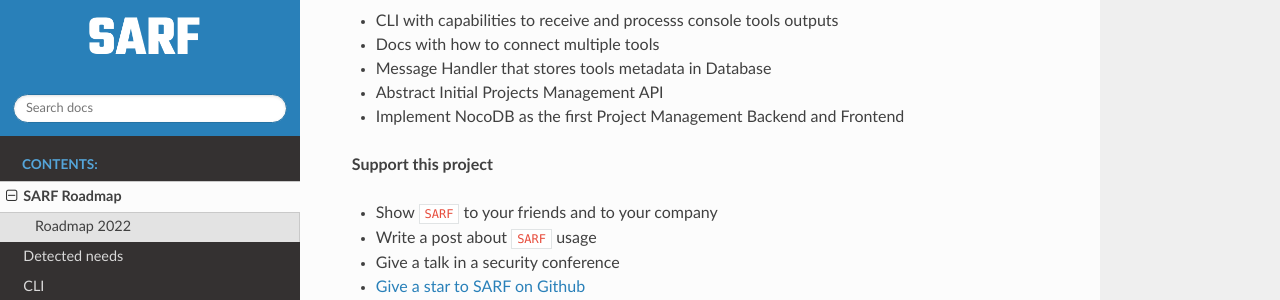
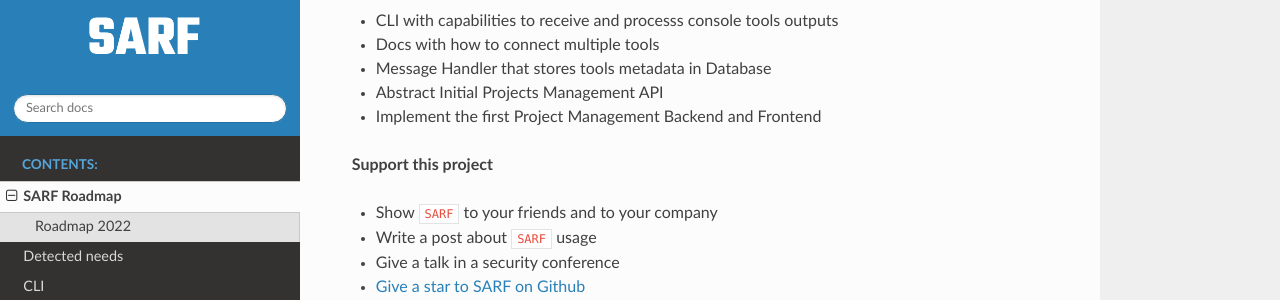
Before and after one commit to elchicodepython/SARF, a Sphinx documentation site: the page built from docs/common/roadmap_2022.md, in a window 1280 px wide. Shown: the part 207-507 px from the top of the page. Built offline with Sphinx 7.4.7 and the Read the Docs theme 2.0.0, drawn with Linux system fonts in a browser that asks for light colours.

Commit message:
docs: update roadmap

```diff
--- a/docs/common/roadmap_2022.md
+++ b/docs/common/roadmap_2022.md
@@ -6,7 +6,7 @@
 - Docs with how to connect multiple tools
 - Message Handler that stores tools metadata in Database
 - Abstract Initial Projects Management API
-- Implement NocoDB as the first Project Management Backend and Frontend
+- Implement the first Project Management Backend and Frontend
 
 
 **Support this project**
```
